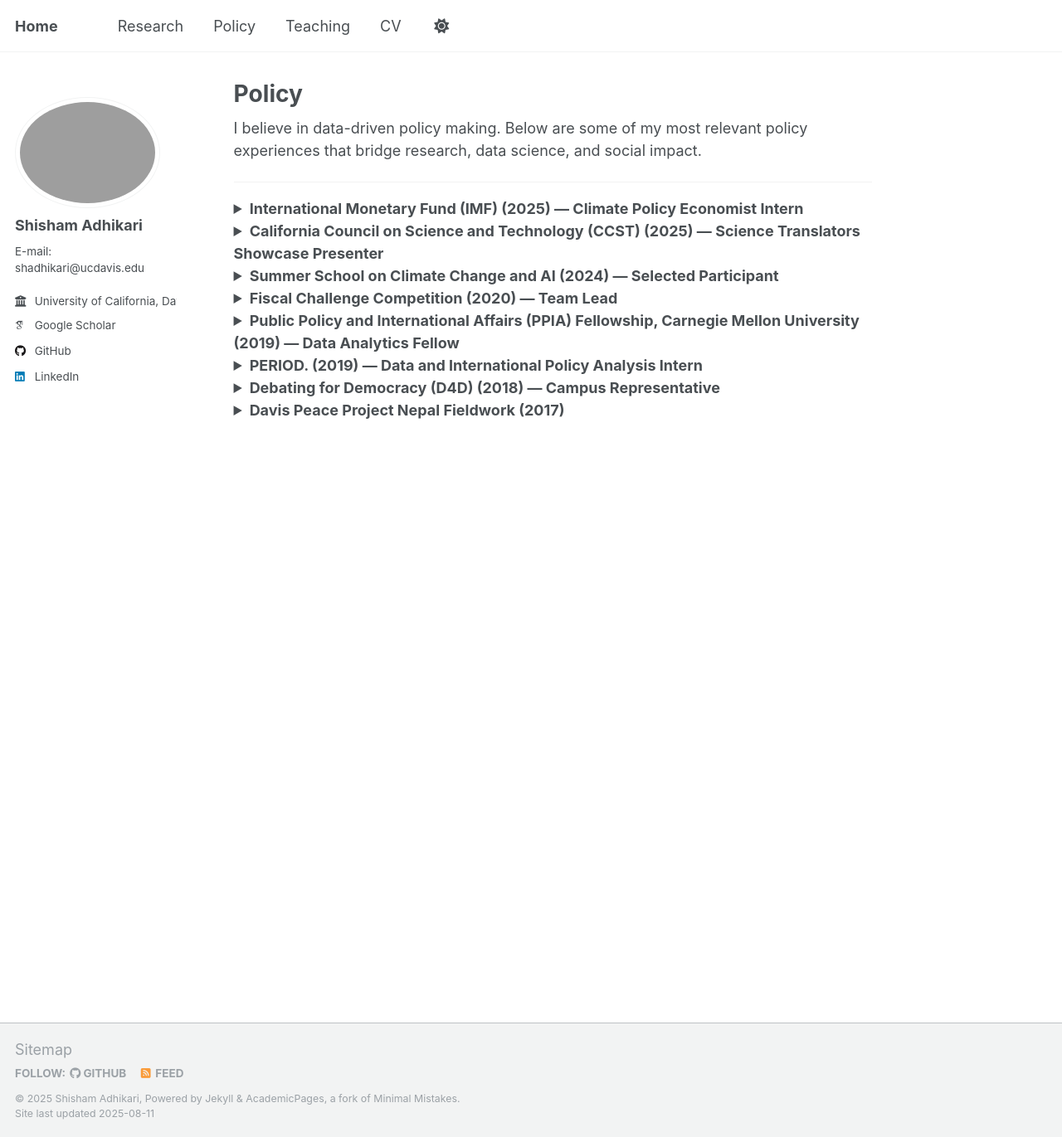
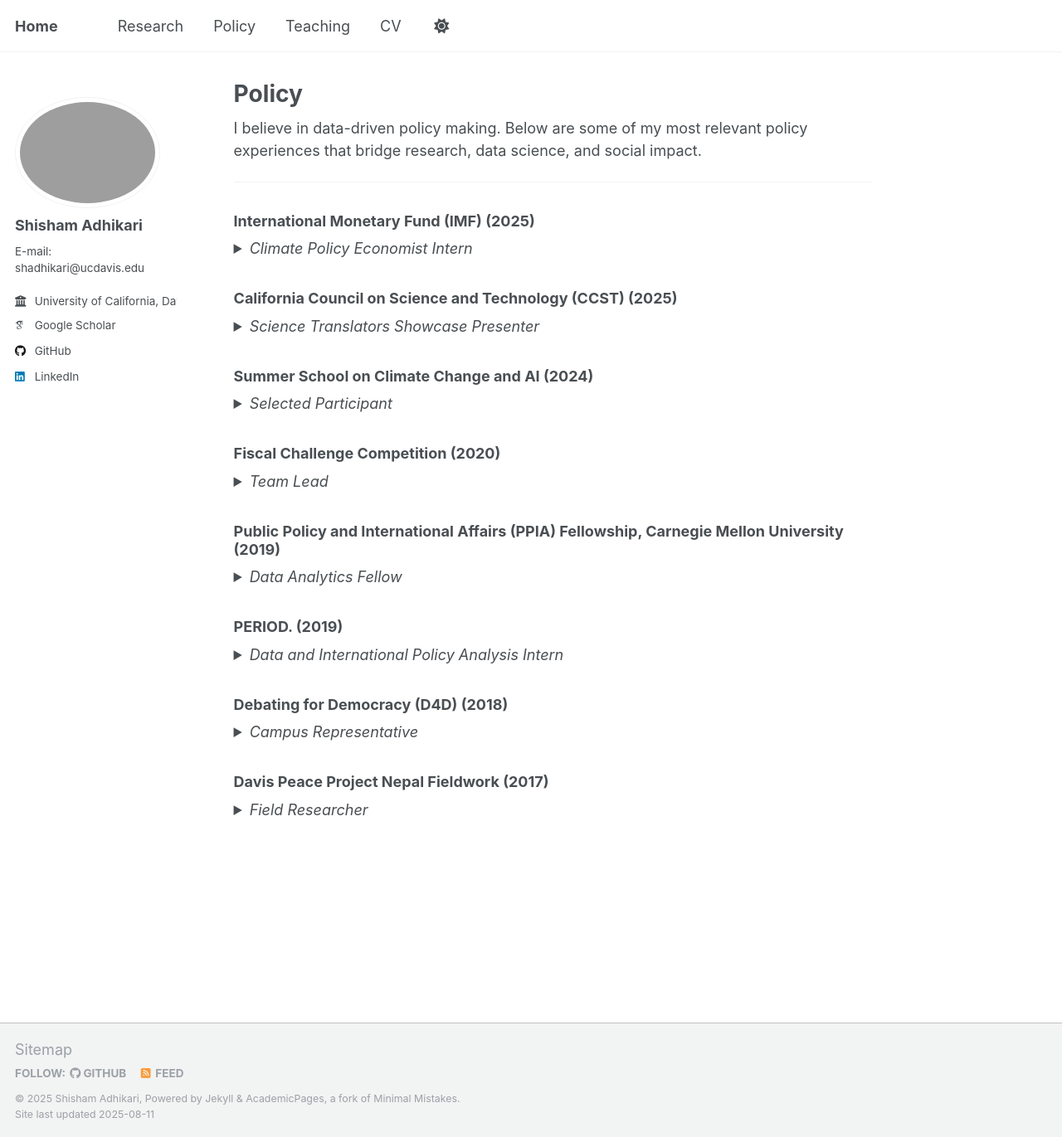
Before and after one commit to adhikars11/shadhikari, a Jekyll site: the page built from _pages/policy.md, in a window 1280 px wide and 1371 px high. Shown: the whole window at 83% size. Built offline with Jekyll 4.4.1, drawn with Linux system fonts in a browser that asks for light colours; some web fonts are replaced.

Commit message:
Update policy.md

```diff
--- a/_pages/policy.md
+++ b/_pages/policy.md
@@ -9,64 +9,73 @@ I believe in data-driven policy making. Below are some of my most relevant polic
 
 ---
 
+
+### International Monetary Fund (IMF) (2025)
 <details>
-<summary><strong>International Monetary Fund (IMF) (2025) — Climate Policy Economist Intern</strong></summary>
+<summary><em>Climate Policy Economist Intern</em></summary>
 <ul>
   <li>Estimated the macroeconomic costs of climate shocks using geospatial climate data and global time series models.</li>
   <li>Presented policy-relevant findings to IMF staff, contributing to fiscal policy dialogues around climate risk.</li>
 </ul>
 </details>
 
+### California Council on Science and Technology (CCST) (2025)
 <details>
-<summary><strong>California Council on Science and Technology (CCST) (2025) — Science Translators Showcase Presenter</strong></summary>
+<summary><em>Science Translators Showcase Presenter</em></summary>
 <ul>
   <li>Shared research from my dissertation on optimal transition policy design with California legislative staff during CCST’s Science & Technology Week at the State Capitol.</li>
   <li>Completed targeted training in translating complex research into actionable, policy-relevant insights.</li>
 </ul>
 </details>
 
+### Summer School on Climate Change and AI (2024)
 <details>
-<summary><strong>Summer School on Climate Change and AI (2024) — Selected Participant</strong></summary>
+<summary><em>Selected Participant</em></summary>
 <ul>
   <li>Joined a global cohort of researchers exploring the interface of machine learning and climate change.</li>
   <li>Investigated applications of AI in climate risk assessment and resilience planning.</li>
 </ul>
 </details>
 
+### Fiscal Challenge Competition (2020)
 <details>
-<summary><strong>Fiscal Challenge Competition (2020) — Team Lead</strong></summary>
+<summary><em>Team Lead</em></summary>
 <ul>
   <li>Developed a comprehensive fiscal plan to reduce the U.S. national debt.</li>
   <li>Presented policy proposals at a national forum simulating real-world congressional budget deliberations.</li>
 </ul>
 </details>
 
+### Public Policy and International Affairs (PPIA) Fellowship, Carnegie Mellon University (2019)
 <details>
-<summary><strong>Public Policy and International Affairs (PPIA) Fellowship, Carnegie Mellon University (2019) — Data Analytics Fellow</strong></summary>
+<summary><em>Data Analytics Fellow</em></summary>
 <ul>
   <li>Received graduate-level training in quantitative policy analysis, economics, and data science.</li>
   <li>Focused on urban spatial inequality and its policy solutions.</li>
 </ul>
 </details>
 
+### PERIOD. (2019)
 <details>
-<summary><strong>PERIOD. (2019) — Data and International Policy Analysis Intern</strong></summary>
+<summary><em>Data and International Policy Analysis Intern</em></summary>
 <ul>
   <li>Led data analytics and visualization for menstrual equity policy campaigns.</li>
   <li>Collaborated with advocacy organizations to support state and federal legislative proposals.</li>
 </ul>
 </details>
 
+### Debating for Democracy (D4D) (2018)
 <details>
-<summary><strong>Debating for Democracy (D4D) (2018) — Campus Representative</strong></summary>
+<summary><em>Campus Representative</em></summary>
 <ul>
   <li>Designed and led policy advocacy campaigns on economic justice and education access.</li>
   <li>Participated in national policy proposal competitions judged by elected officials.</li>
 </ul>
 </details>
 
+### Davis Peace Project Nepal Fieldwork (2017)
 <details>
-<summary><strong>Davis Peace Project Nepal Fieldwork (2017)</strong></summary>
+<summary><em>Field Researcher</em></summary>
 <ul>
   <li>Designed and implemented a community health initiative in rural Nepal.</li>
   <li>Collected field data and presented policy recommendations to Nepal’s Ministry of Health for rural health planning.</li>
```
